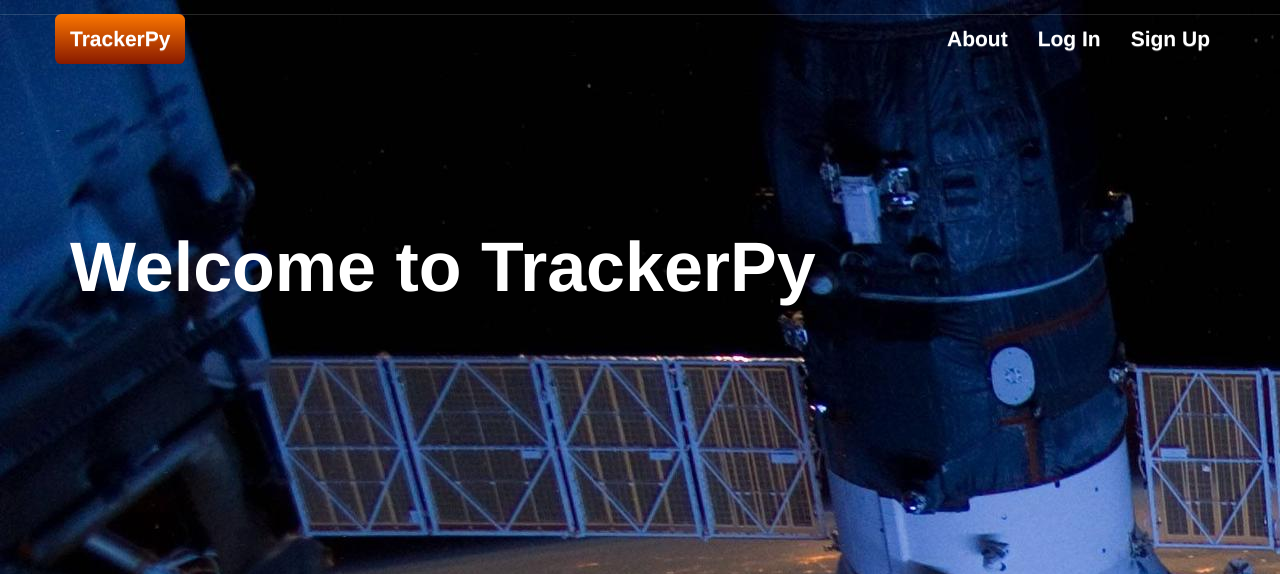
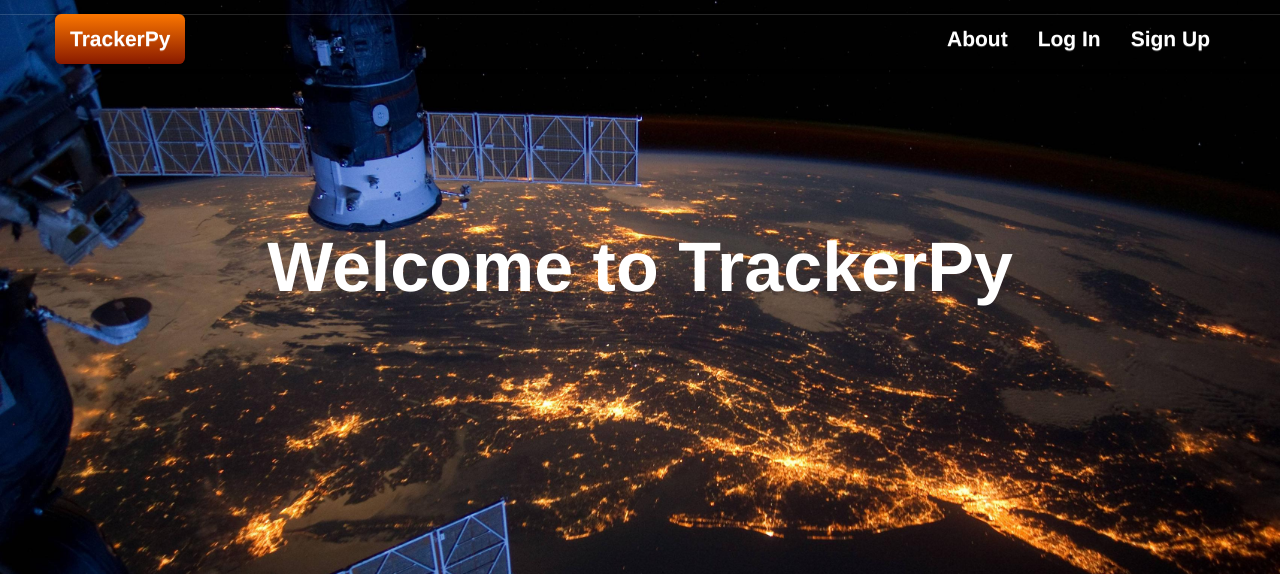
Before and after one commit to pattern-of-life/tracker, a Django app: page / in a window 1280 px wide. Shown: the top 574 px of the page. Run offline with Django 3.2, Linux system fonts and the light colour scheme; some libraries are stand-ins or nearby versions.

Commit message:
made some layout and css edits to the homepage

```diff
--- a/tracker/static/css/home.css
+++ b/tracker/static/css/home.css
@@ -1,6 +1,13 @@
+html {
+    background: url("../images/splash.jpg");
+    background-size: cover;
+    background-repeat: no-repeat;
+    background-attachment: fixed;
+    background-position: 25%;
+}
+
 body {
-    background: url("../images/splash.jpg");
-    background-repeat: no-repeat;
+    background-color: rgba(0,0,0,0);
 }
 
 .container h2 {
@@ -33,6 +40,15 @@ body {
     font-size: 5em;
 }
 
+#home .welcome {
+    display: block;
+}
+#home .welcome-header {
+    display: block;
+    margin: 2em auto;
+    text-align: center;
+}
+
 #base nav .navbar-right a {
     border-bottom: thick solid transparent;
 }
--- a/tracker/templates/tracker/home.html
+++ b/tracker/templates/tracker/home.html
@@ -5,7 +5,7 @@
 {% endblock %}
 {% block body %}
 <div id="home">
-  <header>
+  <header class="welcome-header">
     <h2 class="welcome">Welcome to TrackerPy</h2>
   </header>
 </div>
```
